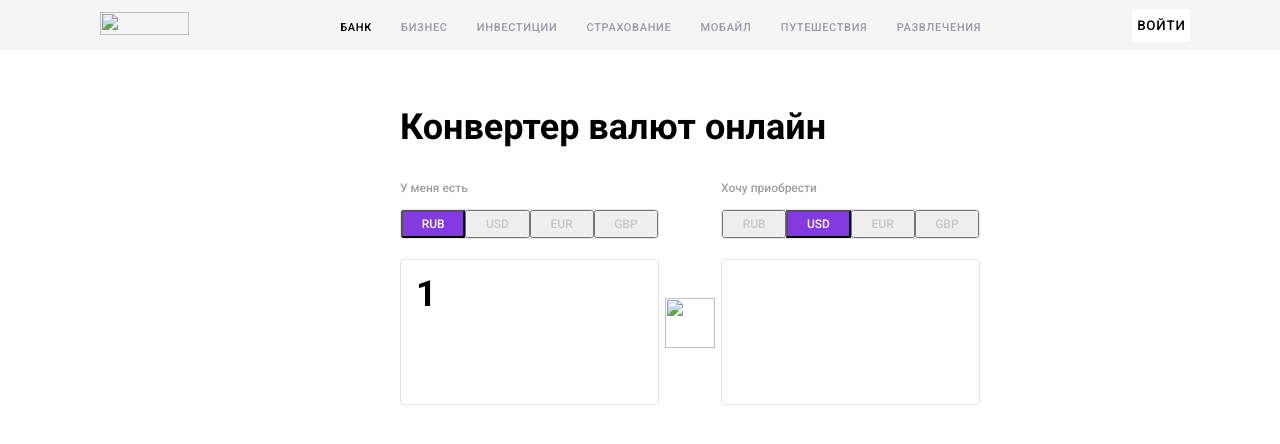
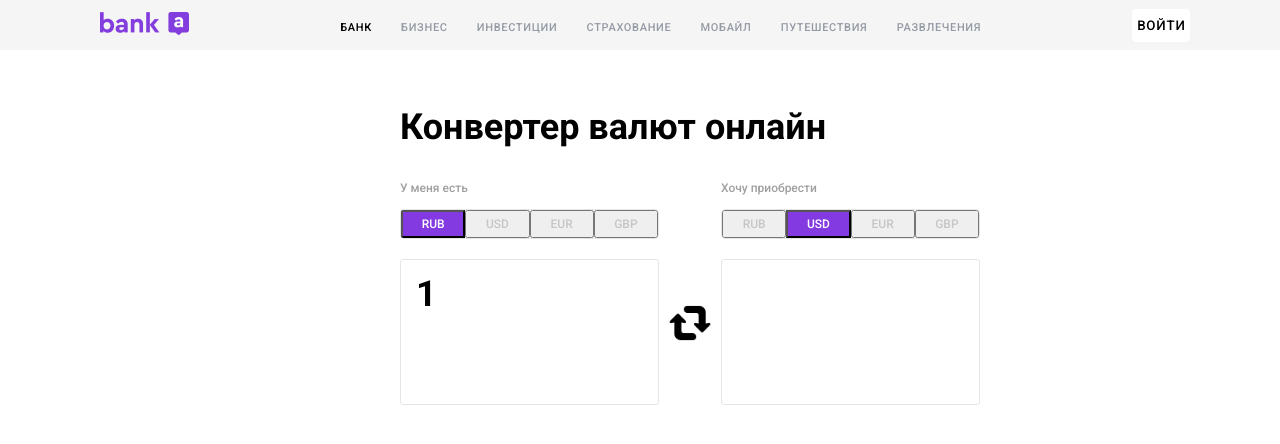
Before and after one commit to Josef-tech/currency-converter, a plain HTML site: page index.html in a window 1280 px wide. Drawn offline with Linux system fonts and the light colour scheme; the site is published under a folder, as on GitHub Pages, so addresses that start at the root find nothing; no server answers.

Commit message:
update files

```diff
--- a/index.html
+++ b/index.html
@@ -10,13 +10,13 @@
     <link
         href="https://fonts.googleapis.com/css2?family=Lato:ital,wght@0,100;0,300;0,400;0,700;0,900;1,100;1,300;1,400;1,900&family=Montserrat:ital,wght@0,200;0,300;0,500;0,600;0,800;0,900;1,100;1,200;1,500&family=Roboto+Slab:wght@600;700;900&family=Roboto:wght@500;700&display=swap"
         rel="stylesheet">
-    <script src="/script.js"></script>
+    <script src="./script.js"></script>
 </head>
 
 <body>
 
     <header>
-        <div class="logo"><img src="/img/Asset 1@3x 1.png" alt=""></div>
+        <div class="logo"><img src="./img/Asset 1@3x 1.png" alt=""></div>
         <div class="header-list wrapper">
             <ul>
                 <li><a href="#" class="active">БАНК</a></li>
@@ -53,7 +53,7 @@
 
 
             <div>
-                <div class="swap"><img src="/img/swap.png" alt=""></div>
+                <div class="swap"><img src="./img/swap.png" alt=""></div>
             </div>
 
 
```
